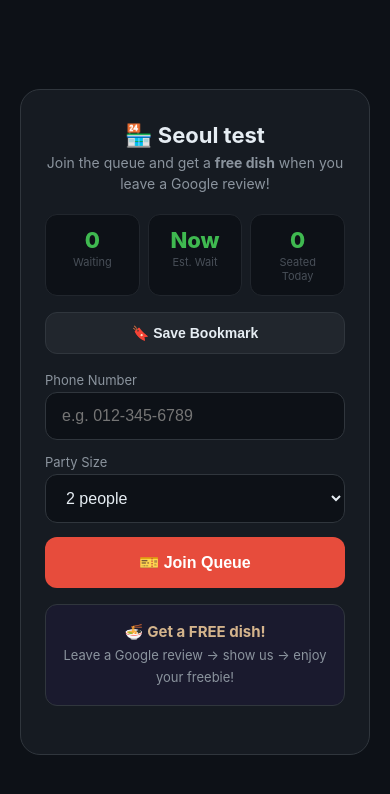
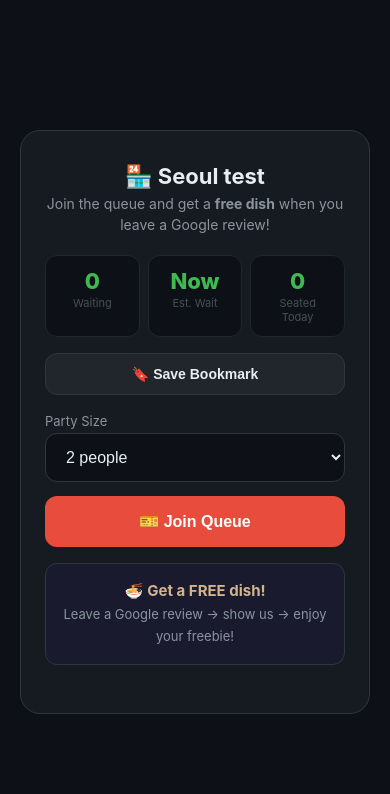
Before and after one commit to jianran/queueq, a FastAPI app: page /queue/02447227 in a window 390 px wide. Shown: the top 794 px of the page. Run offline with FastAPI, Linux system fonts and the light colour scheme; data comes from the database, SQL or seed files in the repository; data that the repository does not hold is empty; parts of the project's set-up code (start-up, migrations or seed data) failed here and were passed over.

Commit message:
🗑️ Remove phone number feature from join form and admin page
Co-Authored-By: Claude Opus 4.7 <noreply@anthropic.com>

```diff
--- a/main.py
+++ b/main.py
@@ -193,7 +193,6 @@ def init_db():
             review_confirmed INTEGER DEFAULT 0,
             called_at TEXT,
             seated_at TEXT,
-            phone_number TEXT DEFAULT NULL,
             push_subscription TEXT DEFAULT NULL,
             FOREIGN KEY (restaurant_id) REFERENCES restaurants(id)
         );
@@ -348,7 +347,7 @@ async def reset_counter(restaurant_id: str = Form(...), passcode: str = Form("")
 
 
 @app.post("/api/queue/join")
-async def join_queue(restaurant_id: str = Form(...), party_size: int = Form(1), client_token: str = Form(""), phone_number: str = Form("")):
+async def join_queue(restaurant_id: str = Form(...), party_size: int = Form(1), client_token: str = Form("")):
     conn = get_db()
     rest = conn.execute("SELECT * FROM restaurants WHERE id = ?", (restaurant_id,)).fetchone()
     if not rest:
@@ -370,9 +369,9 @@ async def join_queue(restaurant_id: str = Form(...), party_size: int = Form(1),
     conn.execute("UPDATE restaurants SET ticket_counter = ticket_counter + 1 WHERE id = ?", (restaurant_id,))
     ticket = conn.execute("SELECT ticket_counter FROM restaurants WHERE id = ?", (restaurant_id,)).fetchone()[0]
     conn.execute(
-        "INSERT INTO queue_entries (id, restaurant_id, ticket_number, party_size, status, created_at, phone_number) "
-        "VALUES (?, ?, ?, ?, 'waiting', ?, ?)",
-        (entry_id, restaurant_id, ticket, party_size, now, phone_number or None),
+        "INSERT INTO queue_entries (id, restaurant_id, ticket_number, party_size, status, created_at) "
+        "VALUES (?, ?, ?, ?, 'waiting', ?)",
+        (entry_id, restaurant_id, ticket, party_size, now),
     )
     conn.commit()
     conn.close()
@@ -548,7 +547,7 @@ async def mark_review_opened(entry_id: str = Form(...)):
 async def queue_status(restaurant_id: str):
     conn = get_db()
     waiting = conn.execute(
-        "SELECT id, ticket_number, party_size, phone_number, review_opened, review_confirmed, "
+        "SELECT id, ticket_number, party_size, review_opened, review_confirmed, "
         "strftime('%s','now') - strftime('%s', created_at) as wait_seconds "
         "FROM queue_entries WHERE restaurant_id = ? AND status = 'waiting' ORDER BY ticket_number ASC",
         (restaurant_id,),
--- a/templates/admin.html
+++ b/templates/admin.html
@@ -217,14 +217,10 @@ function poll() {
         const review = e.review_opened || e.review_confirmed
           ? `<span class="badge review">✅ Review</span>`
           : `<span class="badge noreview">📝 Review</span>`;
-        const phone = e.phone_number
-          ? `<a href="tel:${e.phone_number}" style="color:#3fb950;font-size:13px;text-decoration:none;margin-left:8px;">📞 ${e.phone_number}</a>`
-          : '';
         return `<div class="queue-item">
           <span class="ticket">#${e.ticket_number}</span>
           <span class="size">Party of ${e.party_size} · ${mins}m</span>
           ${review}
-          ${phone}
         </div>`;
       }).join('');
     })
--- a/templates/queue.html
+++ b/templates/queue.html
@@ -174,10 +174,6 @@ h1 { font-size: 22px; font-weight: 700; margin-bottom: 4px; }
   </div>
 
   <form id="join-form">
-    <div class="form-group">
-      <label>Phone Number</label>
-      <input type="tel" id="phone-number" placeholder="e.g. 012-345-6789" style="width:100%;padding:14px 16px;border:1px solid #30363d;border-radius:12px;font-size:16px;background:#0d1117;color:#e6edf3;outline:none;">
-    </div>
     <div class="form-group">
       <label>Party Size</label>
       <select id="party-size">
@@ -618,12 +614,10 @@ document.getElementById('join-form').addEventListener('submit', async (e) => {
   btn.textContent = '⏳ Joining...';
 
   const size = parseInt(document.getElementById('party-size').value) || 2;
-  const phone = document.getElementById('phone-number').value.trim();
   const fd = new FormData();
   fd.append('restaurant_id', RID);
   fd.append('party_size', size);
   fd.append('client_token', CLIENT_TOKEN);
-  fd.append('phone_number', phone);
 
   // Request notification permission BEFORE async fetch (preserves user gesture on iOS)
   let preGranted = false;
```
